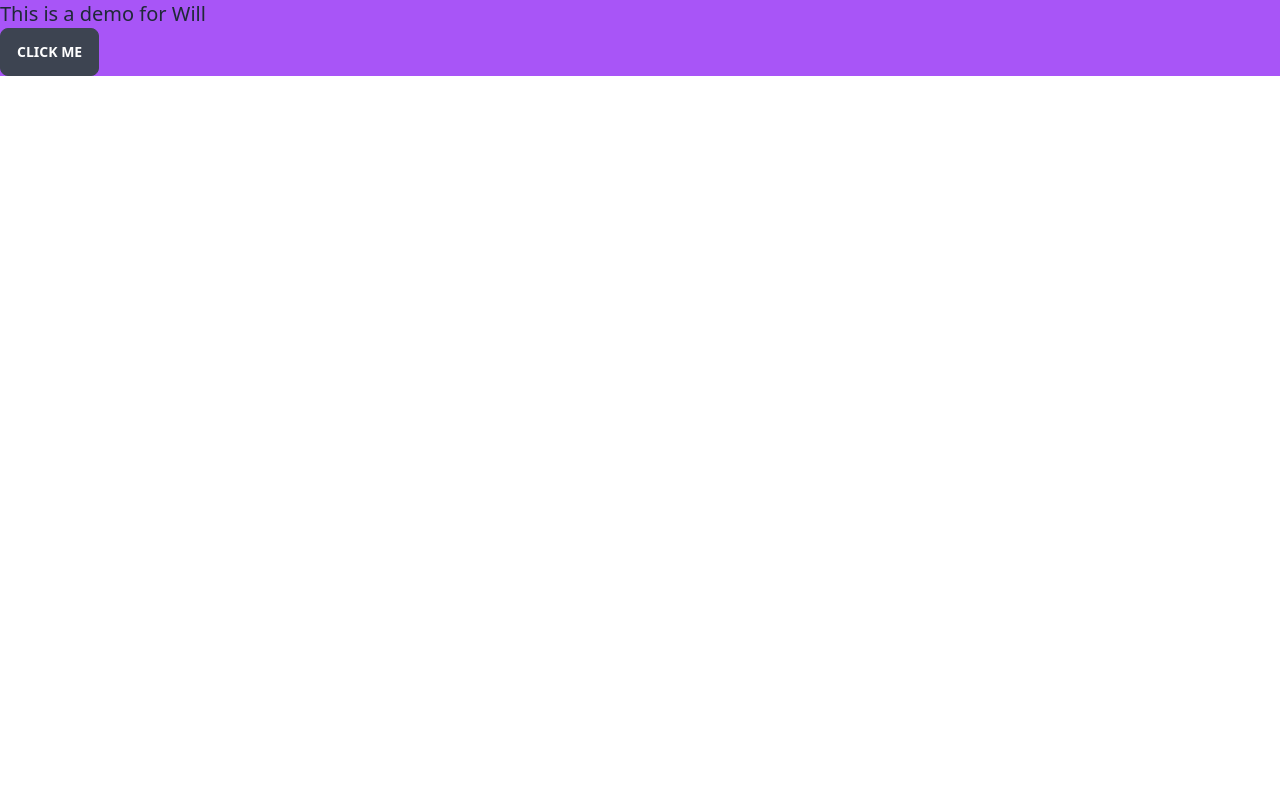
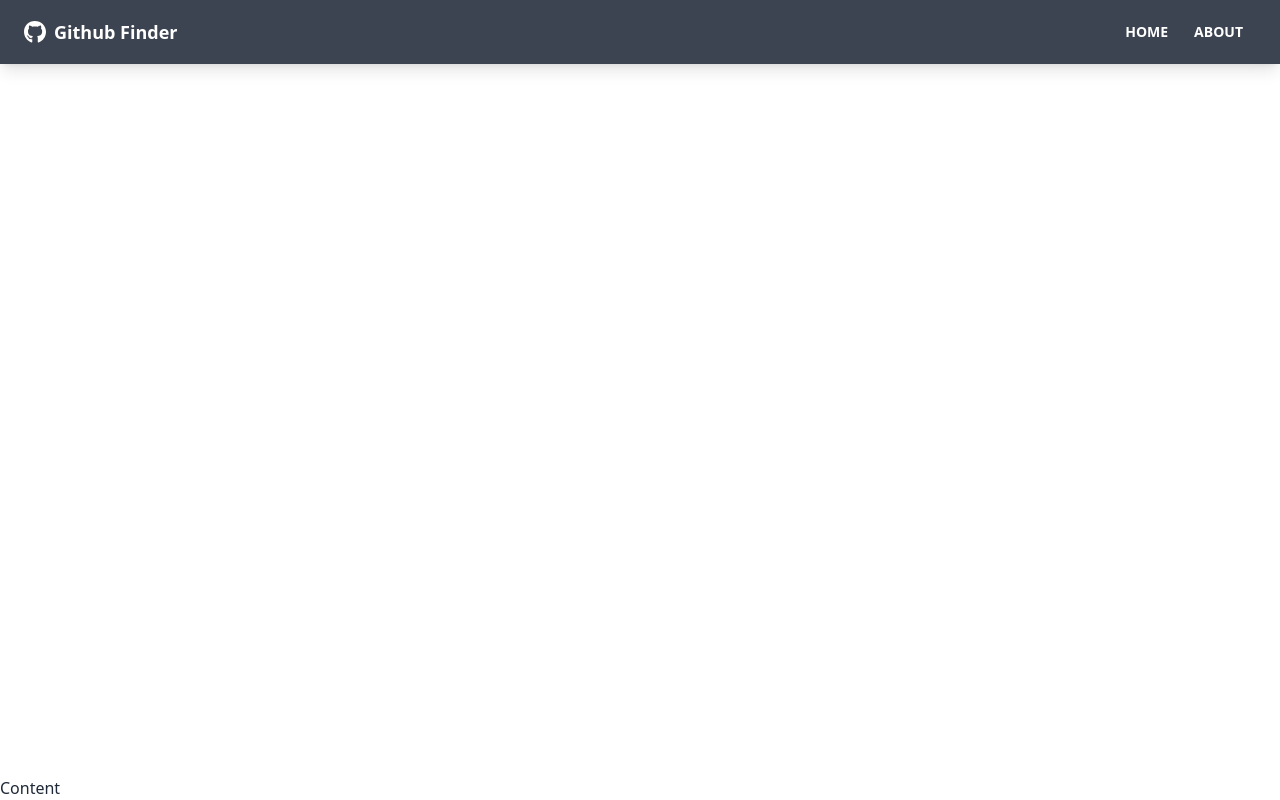
Before and after one commit to vermarahul86/github-finder-app, a React (Create React App) app: page / in a window 1280 px wide. Built offline with nearby package versions, Linux system fonts and the light colour scheme.

Commit message:
46. Navbar Component added.

```diff
--- a/package.json
+++ b/package.json
@@ -9,6 +9,8 @@
     "daisyui": "^2.51.5",
     "react": "^18.2.0",
     "react-dom": "^18.2.0",
+    "react-icons": "^4.8.0",
+    "react-router-dom": "^6.9.0",
     "react-scripts": "5.0.1",
     "web-vitals": "^2.1.4"
   },
--- a/public/index.html
+++ b/public/index.html
@@ -24,7 +24,7 @@
       work correctly both with client-side routing and a non-root public URL.
       Learn how to configure a non-root public URL by running `npm run build`.
     -->
-    <title>React App</title>
+    <title>Github finder App</title>
   </head>
   <body>
     <noscript>You need to enable JavaScript to run this app.</noscript>
--- a/src/App.js
+++ b/src/App.js
@@ -1,11 +1,15 @@
+import { BrowserRouter as Router, Route } from 'react-router-dom';
+import Navbar from './components/layout/Navbar';
 import './index.css';
 
 function App() {
   return (
-    <div className='bg-purple-500'>
-      <h1 className='text-xl'>This is a demo for Will</h1>
-      <button className='btn'>Click me</button>
-    </div>
+    <Router>
+      <div className="flex flex-col justify-between h-screen">
+        <Navbar/>
+        <main>Content</main>
+      </div>
+    </Router>
   );
 }
 
--- /dev/null
+++ b/src/components/layout/Navbar.jsx
@@ -0,0 +1,34 @@
+import {FaGithub} from 'react-icons/fa'
+import {Link} from 'react-router-dom'
+import PropTypes from 'prop-types'
+
+
+function Navbar({title}){
+
+    return(
+        <nav className='navbar mb-12 shadow-lg bg-neutral text-neutral-content'>
+            <div className="container mx-auto">
+                <div className="flex-none px-2 mx-2">
+                    <FaGithub className='inline pr-2 text-3xl'/>
+                    <Link to='/' className='text-lg font-bold align-middle'>{title}</Link>
+                </div>
+                <div className="flex-1 px-2 mx-2">
+                    <div className="flex justify-end">
+                        <Link to='/' className='btn btn-ghost btn-sm rounded-btn'>Home</Link>
+                        <Link to='/' className='btn btn-ghost btn-sm rounded-btn'>About</Link>
+                    </div>
+                </div>
+            </div>
+         </nav>
+    )
+}
+
+Navbar.defaultProps = {
+    title : 'Github Finder'
+}
+
+Navbar.proprTypes = {
+    title: PropTypes.string,
+}
+
+export default Navbar
```
Also changed, not shown: 1 other file (tests, documents, lock files or other folders).
